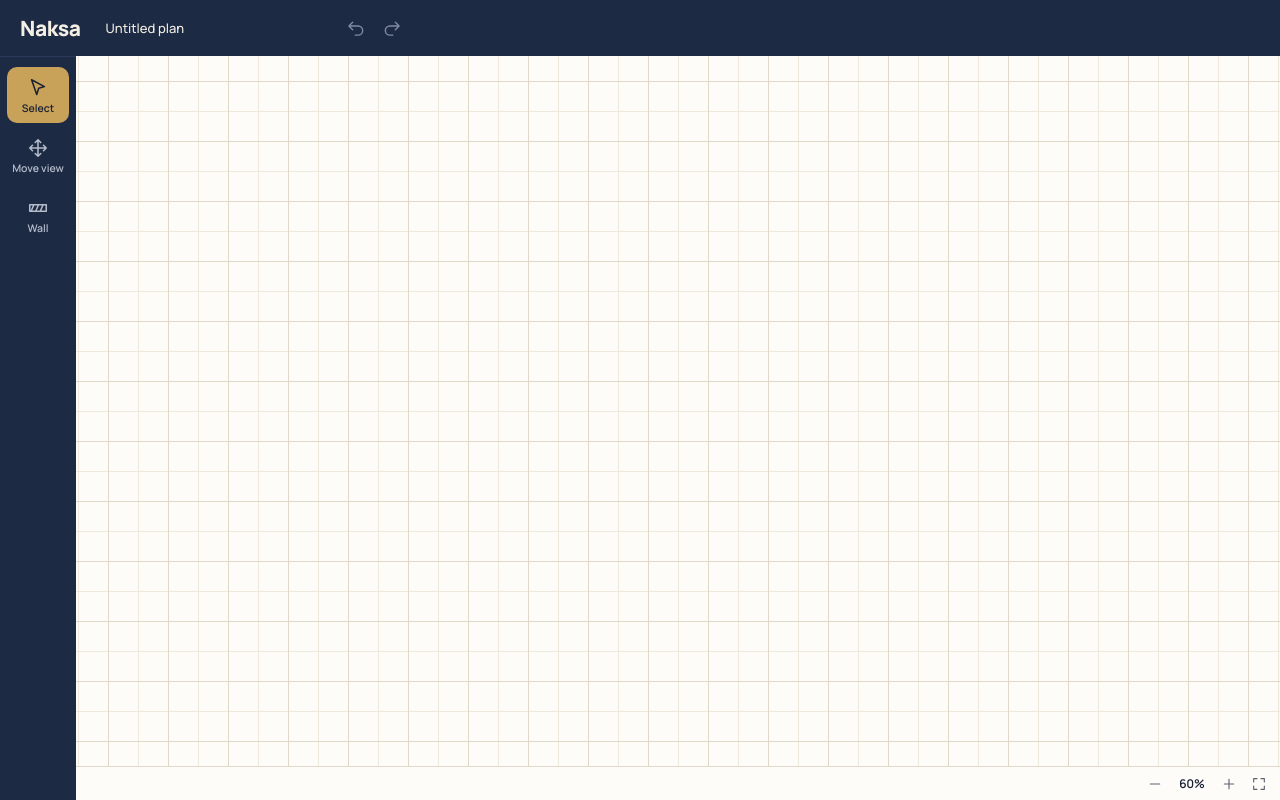
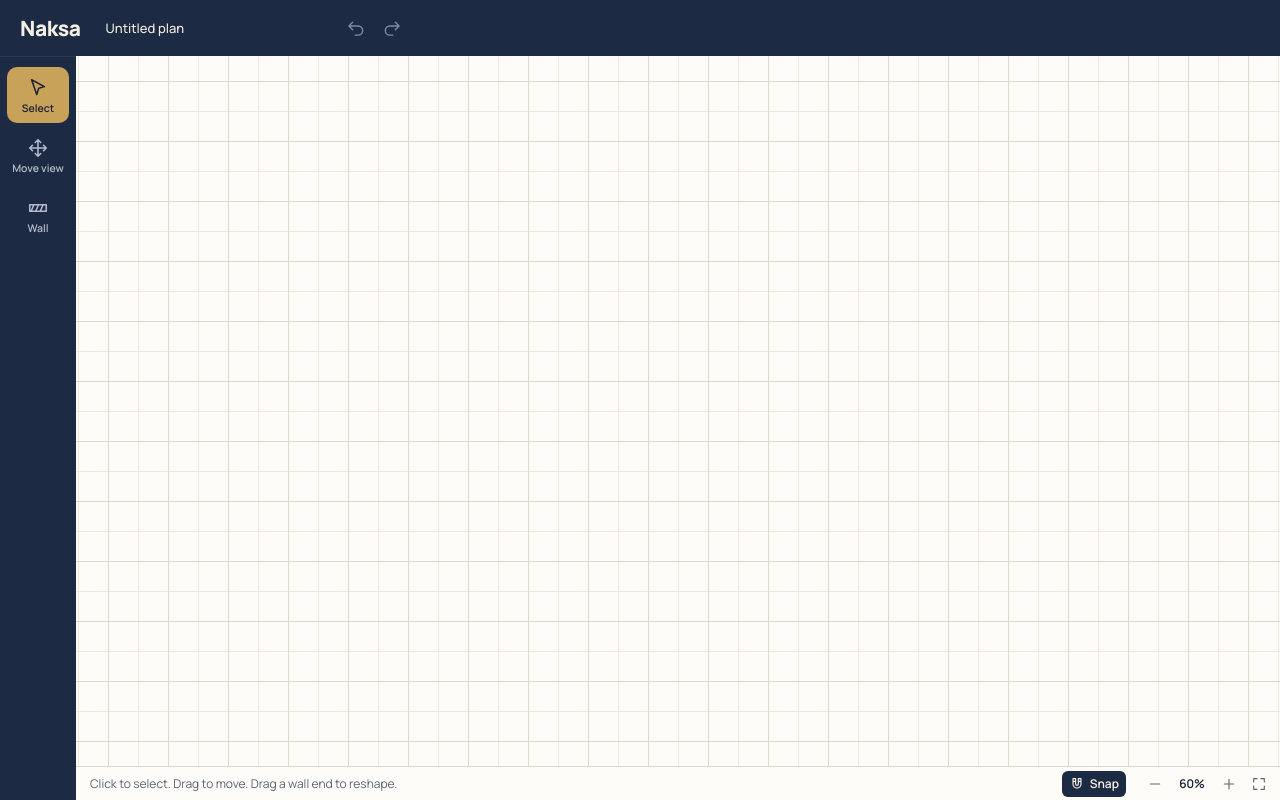
Before and after one commit to rawobj/naksa, a Next.js app: page / in a window 1280 px wide. Built offline with nearby package versions, Linux system fonts and the light colour scheme.

Commit message:
feat: show tool hints and a snap toggle in the status bar

```diff
--- a/src/editor/editor.tsx
+++ b/src/editor/editor.tsx
@@ -124,7 +124,7 @@ export default function Editor() {
         <div className="relative flex min-h-0 flex-1">
           <PlanCanvas tools={tools} host={host} />
         </div>
-        <StatusBar centre={centre} />
+        <StatusBar tools={tools} centre={centre} />
       </main>
     </div>
   );
--- a/src/editor/panels/status-bar.tsx
+++ b/src/editor/panels/status-bar.tsx
@@ -1,16 +1,20 @@
 "use client";
 
-import { useAtomValue, useStore } from "jotai";
+import { useAtom, useAtomValue, useStore } from "jotai";
 import { Icon } from "../icons";
 import {
   cursorAtom,
   fitRequestAtom,
+  snappingAtom,
+  toolAtom,
   viewportAtom,
   zoomAtom,
 } from "../editor-atoms";
+import type { Tool } from "../tools";
 import { zoomAt } from "../viewport";
 
 type StatusBarProps = {
+  tools: Record<string, Tool>;
   // Centre of the canvas in its own pixels, used as the zoom anchor
   centre(): { x: number; y: number };
 };
@@ -19,20 +23,37 @@ type StatusBarProps = {
 const small =
   "flex items-center h-[26px] gap-[5px] rounded-[6px] px-[7px] text-[12px] font-semibold text-muted transition-[background,color] duration-150 ease-naksa hover:bg-tile hover:text-ink";
 
-// Bottom bar: cursor position and zoom
-export default function StatusBar({ centre }: StatusBarProps) {
+// Bottom bar: what to do next, cursor position, snapping and zoom
+export default function StatusBar({ tools, centre }: StatusBarProps) {
   const store = useStore();
+  // Re-renders on every cursor move, which also keeps the tool hint up to date
+  const tool = useAtomValue(toolAtom);
   const cursor = useAtomValue(cursorAtom);
   const zoom = useAtomValue(zoomAtom);
+  const [snapping, setSnapping] = useAtom(snappingAtom);
 
   const step = (factor: number) =>
     store.set(viewportAtom, zoomAt(store.get(viewportAtom), centre(), factor));
 
   return (
     <footer className="flex h-(--status) items-center gap-3.5 border-t border-line bg-paper pr-1.5 pl-3.5 text-xs text-muted">
-      <span className="min-w-[150px] flex-1 whitespace-pre max-[1100px]:invisible">
+      <p className="min-w-0 flex-1 truncate max-[720px]:invisible">
+        {tools[tool]?.hint()}
+      </p>
+      <span className="min-w-[150px] text-right whitespace-pre max-[1100px]:hidden">
         {cursor ? `X ${cursor.x}  Y ${cursor.y} mm` : ""}
       </span>
+
+      {/* Snapping on and off */}
+      <button
+        className={`${small} aria-pressed:bg-navy aria-pressed:text-on-navy`}
+        aria-pressed={snapping}
+        onClick={() => setSnapping(!snapping)}
+        title="Snap to wall ends, walls and the 50 mm grid"
+      >
+        <Icon name="snap" size={16} />
+        Snap
+      </button>
 
       {/* Zoom */}
       <div className="flex items-center">
```
